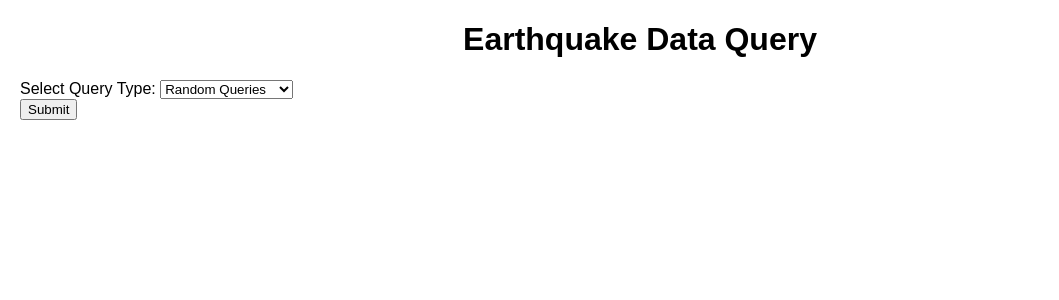
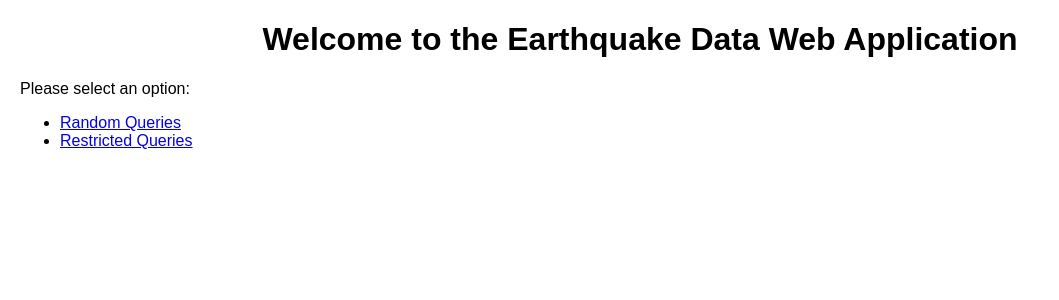
Before and after one commit to prathikh1998/PresentGraphs, a Flask app: template templates/index.html in a window 1280 px wide. Shown: the top 300 px of the page, without its empty margins (0-1059 px from the left). Run offline with Flask 3, Linux system fonts and the light colour scheme; the template is opened without the code that fills it, so the values that code supplies are empty.

Commit message:
Add files via upload

```diff
--- a/templates/index.html
+++ b/templates/index.html
@@ -2,19 +2,15 @@
 <!DOCTYPE html>
 <html>
 <head>
-    <title>Earthquake Data Query</title>
+    <title>Earthquake Data</title>
     <link rel="stylesheet" type="text/css" href="{{ url_for('static', filename='styles.css') }}">
 </head>
 <body>
-    <h1>Earthquake Data Query</h1>
-    <form action="{{ url_for('query_results') }}" method="GET">
-        <label for="query_type">Select Query Type:</label>
-        <select name="query_type" id="query_type">
-            <option value="random">Random Queries</option>
-            <option value="restricted">Restricted Queries</option>
-        </select>
-        <br>
-        <input type="submit" value="Submit">
-    </form>
+    <h1>Welcome to the Earthquake Data Web Application</h1>
+    <p>Please select an option:</p>
+    <ul>
+        <li><a href="/random_queries">Random Queries</a></li>
+        <li><a href="/restricted_queries">Restricted Queries</a></li>
+    </ul>
 </body>
 </html>
--- a/templates/results.html
+++ b/templates/results.html
@@ -8,6 +8,7 @@
 <body>
     <h1>Query Results</h1>
     <h2>Query Type: {{ query_type }}</h2>
+    <h3>Elapsed Time: {{ elapsed_time }} seconds</h3>
 
     <table>
         <thead>
```
Also changed, not shown: templates/random_queries.html (added, +17 -0 lines), templates/restricted_queries.html (added, +23 -0 lines).
